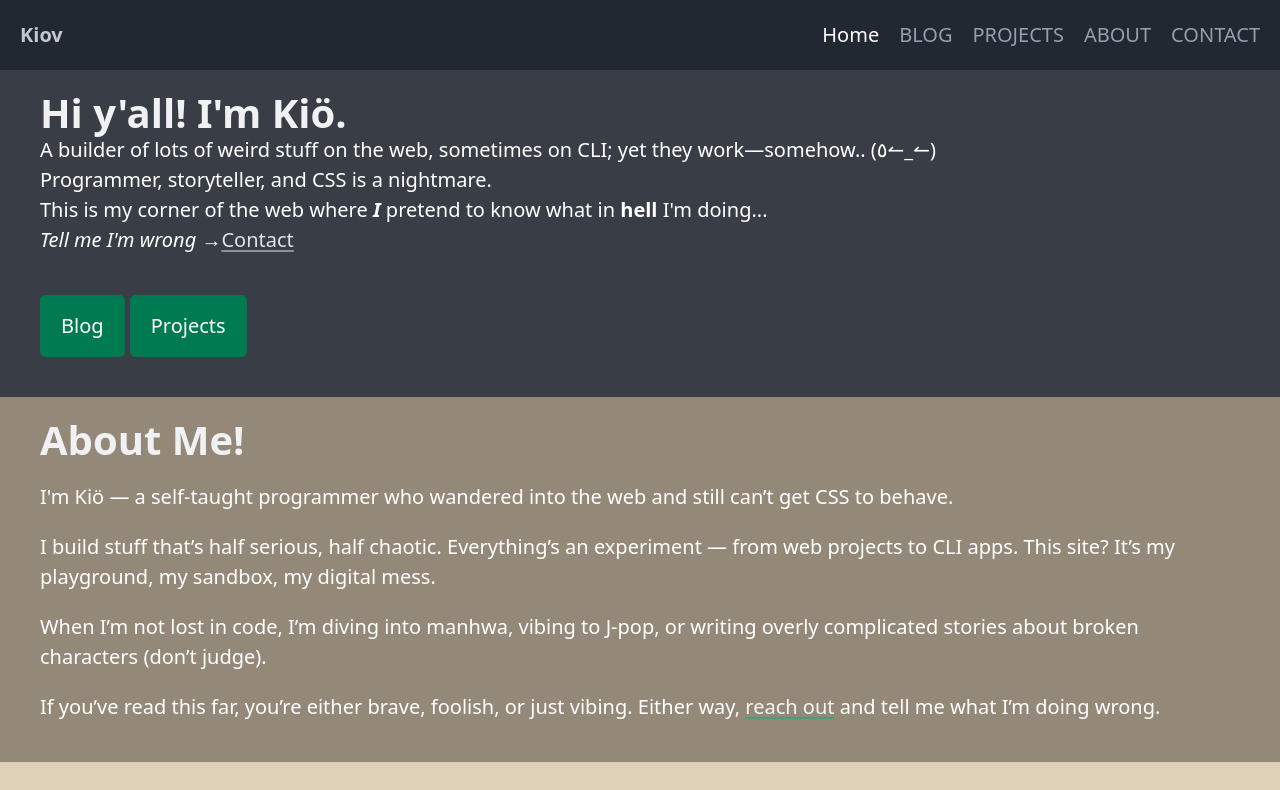
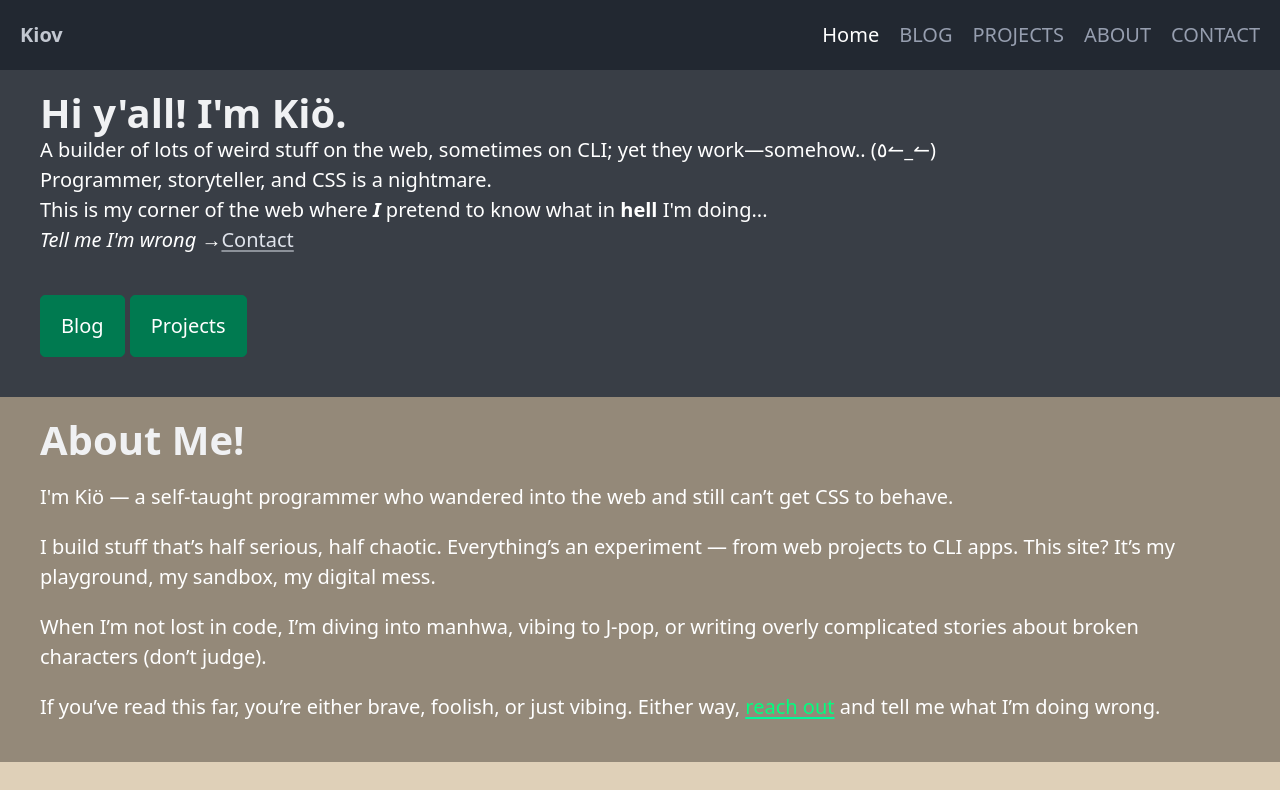
Before and after one commit to Kanester/portfolio, a SvelteKit app: page / in a window 1280 px wide. Shown: the top 790 px of the page. Built offline with nearby package versions, Linux system fonts and the light colour scheme.

Commit message:
--no-message

```diff
--- a/src/styles/global.scss
+++ b/src/styles/global.scss
@@ -8,7 +8,7 @@ $tertiary: #948979;
 $quadiary: #dfd0b8;
 
 html {
-  scroll-behavior: smooth;
+	scroll-behavior: smooth;
 }
 
 body {
@@ -21,9 +21,9 @@ section {
 }
 
 section[data-theme='dark'] {
-  p {
-    color: white;
-  }
+	p {
+		color: white;
+	}
 }
 
 .hero {
@@ -40,7 +40,8 @@ section[data-theme='dark'] {
 	background-color: $tertiary;
 
 	a {
-	  color: whitesmoke;
+		color: springgreen;
+		text-decoration-color: mediumspringgreen;
 	}
 }
 
```
